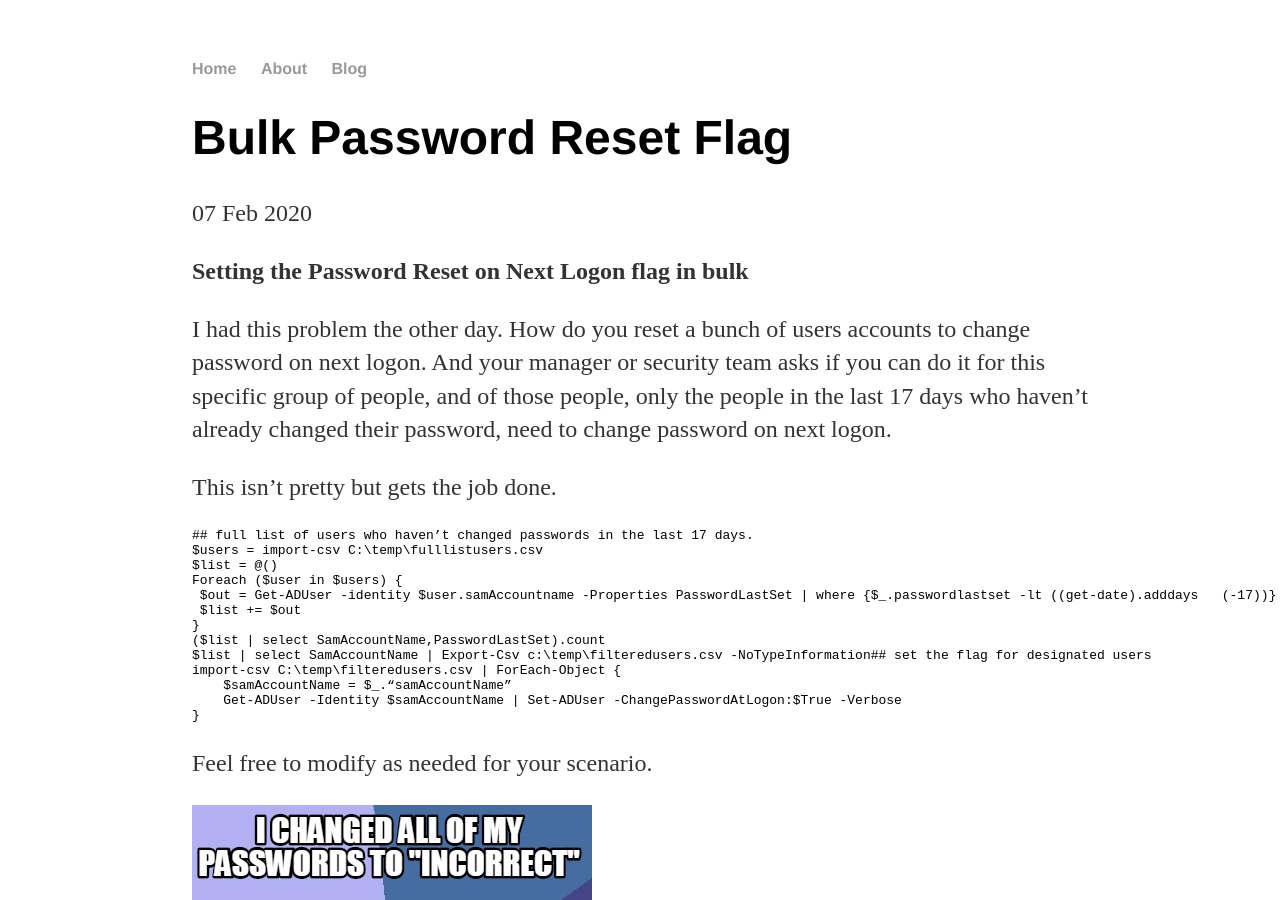
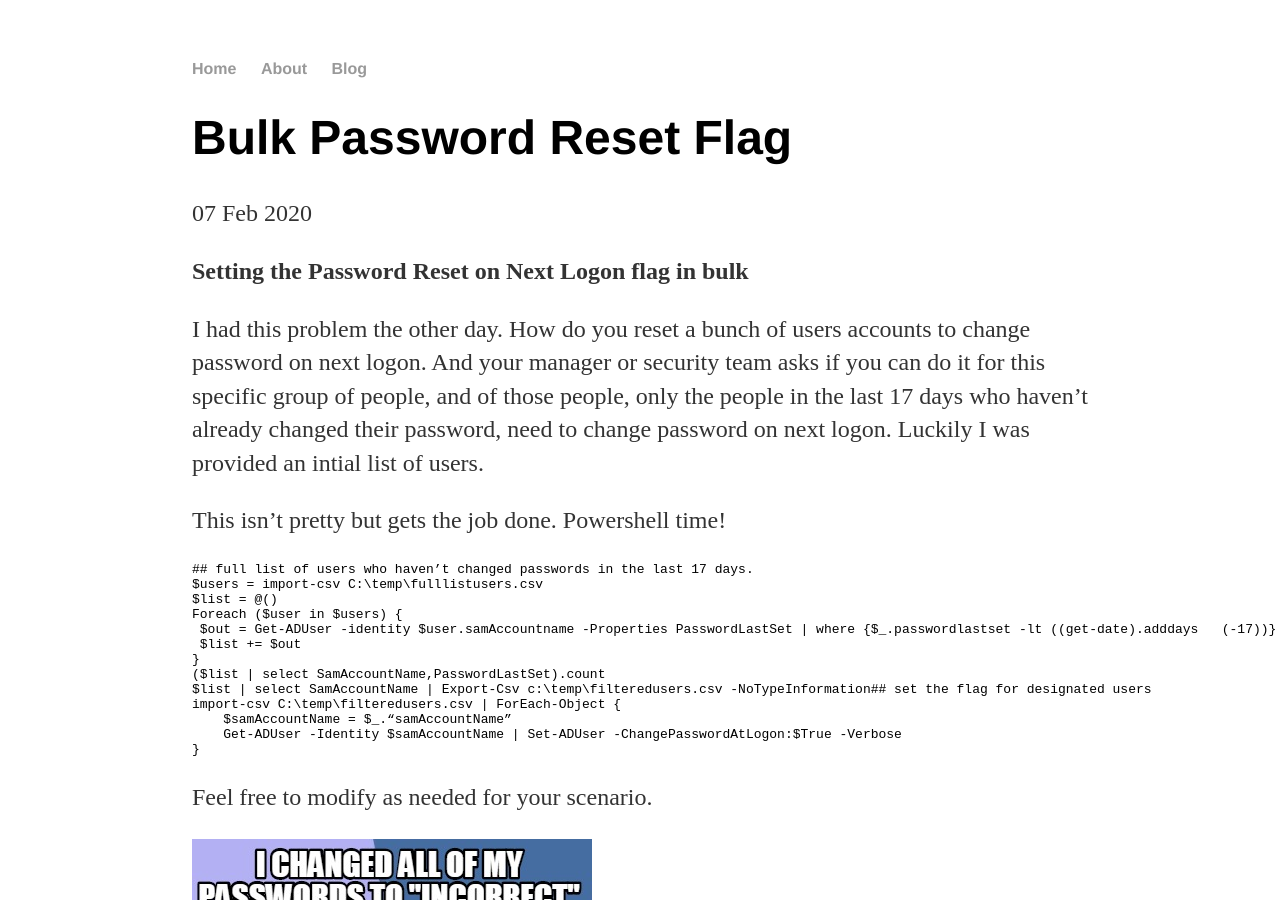
Before and after one commit to soccershoe/JustAnotherAdmin, a Jekyll site: the page built from _posts/2019-02-7-BulkPasswordResetFlag.md, in a window 1280 px wide and 900 px high. Built offline with Jekyll 4.4.1, drawn with Linux system fonts in a browser that asks for light colours; comment, search, counter and statistics services are not loaded.

Commit message:
update password reset flag

```diff
--- a/_posts/2019-02-7-BulkPasswordResetFlag.md
+++ b/_posts/2019-02-7-BulkPasswordResetFlag.md
@@ -6,9 +6,9 @@ date: 2020-02-7
 
 **Setting the Password Reset on Next Logon flag in bulk**
 
-I had this problem the other day.  How do you reset a bunch of users accounts to change password on next logon.  And your manager or security team asks if you can do it for this specific group of people, and of those people, only the people in the last 17 days who haven't already changed their password, need to change password on next logon.
+I had this problem the other day.  How do you reset a bunch of users accounts to change password on next logon.  And your manager or security team asks if you can do it for this specific group of people, and of those people, only the people in the last 17 days who haven't already changed their password, need to change password on next logon.  Luckily I was provided an intial list of users.
 
-This isn't pretty but gets the job done.
+This isn't pretty but gets the job done.  Powershell time!
 
 
     ## full list of users who haven’t changed passwords in the last 17 days.
```
